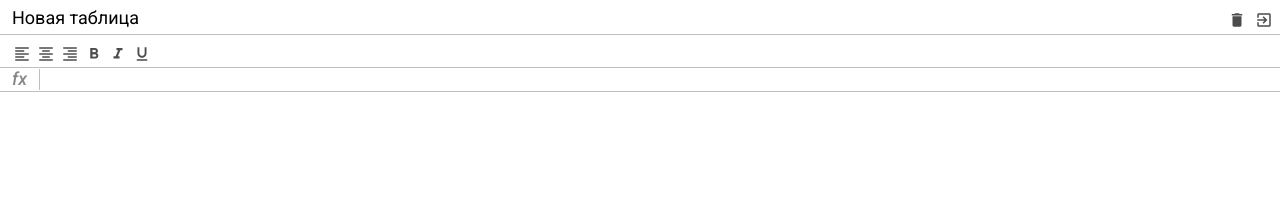
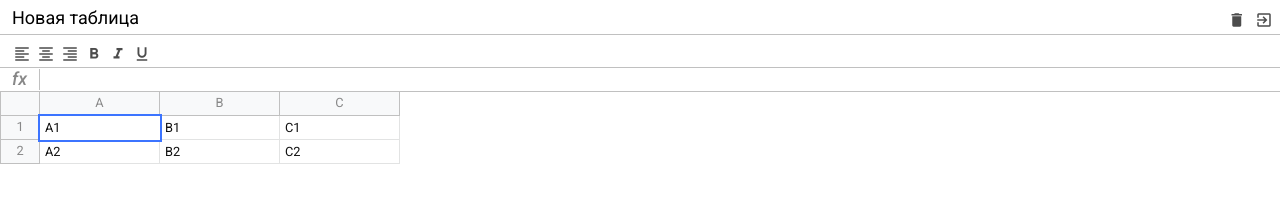
Before and after one commit to umka17/Excell_Vladilen, a website built with webpack: page src/index.html in a window 1280 px wide. Built offline with nearby package versions, Linux system fonts and the light colour scheme.

Commit message:
styled table and finish styleв index.html

```diff
--- a/src/index.html
+++ b/src/index.html
@@ -63,7 +63,57 @@
             </div>
             <div class="excel__table">
 
-            </div>
+                <div class="row">
+
+                    <div class="row-info">
+
+                    </div>
+
+                    <div class="row-data">
+
+                        <div class="column">
+                            A
+                        </div>
+
+                        <div class="column">
+                            B
+                        </div>
+
+                        <div class="column">
+                            C
+                        </div>
+
+                    </div>
+                </div>
+
+                <div class="row">
+
+                    <div class="row-info">
+                        1
+                    </div>
+
+                    <div class="row-data">
+                        <div class="cell selected" contenteditable="true">A1</div>
+                        <div class="cell">B1</div>
+                        <div class="cell">C1</div>
+                    </div>
+
+                </div>
+
+                <div class="row">
+
+                    <div class="row-info">
+                        2
+                    </div>
+
+                    <div class="row-data">
+                        <div class="cell" >A2</div>
+                        <div class="cell">B2</div>
+                        <div class="cell">C2</div>
+                    </div>
+
+                </div>
+
 
         </div>
 
--- a/src/styles/_variables.scss
+++ b/src/styles/_variables.scss
@@ -2,4 +2,6 @@ $header-height: 34px;
 $toolbar-height: 34px;
 $formula-height: 24px;
 $info-cell-width: 40px;
+$row-height:24px;
+$cell-width:120px;
 $border-color: #c0c0c0
--- a/src/styles/index.scss
+++ b/src/styles/index.scss
@@ -4,7 +4,7 @@
 @import "formula";
 @import "header";
 @import "toolbar";
-@import "formula";
+@import "table";
 
 *{
     margin: 0;
@@ -20,4 +20,7 @@ body{
 .excel{
     position: relative;
     color: #888888;
+    height: 100%;
+    max-width: 100%;
+    font-size: .8rem;
 }
--- a/src/styles/table.scss
+++ b/src/styles/table.scss
@@ -1,2 +1,63 @@
 @import "variables";
 @import "mixins";
+
+.excel__table{
+  position: absolute;
+  left: 0;
+  right: 0;
+  top: $formula-height + $toolbar-height + $header-height;
+  overflow-x: auto;
+  padding-bottom: 2px;
+
+
+  .row{
+    display: flex;
+    flex-direction: row;
+    min-height: 20px;
+    height: $row-height;
+  }
+  .row-info{
+    display: flex;
+    justify-content: center;
+    align-items: center;
+    min-width: $info-cell-width;
+    height: 100%;
+    border: 1px solid $border-color;
+    background-color: #f8f9fa;
+    border-top: none;
+    //border: ;
+  }
+  .row-data{
+    display: flex;
+  }
+
+  .column{
+    display: flex;
+    justify-content: center;
+    align-items: center;
+    background-color: #f8f9fa;
+    min-width:40px;
+    width:$cell-width;
+    height: 100%;
+    border-bottom: 1px solid $border-color;
+    border-right: 1px solid $border-color;
+  }
+
+  .cell{
+    min-width: 40px;
+    padding: 5px;
+    width: $cell-width;
+    height: 100%;
+    border-bottom:1px solid #e2e3e3 ;
+    border-right:1px solid #e2e3e3 ;
+    color: #111111;
+    white-space: nowrap;
+    outline: none;
+
+    &.selected{
+      border:none;
+      outline: 2px solid #3c74ff;
+      z-index: 2;
+    }
+  }
+}
```
